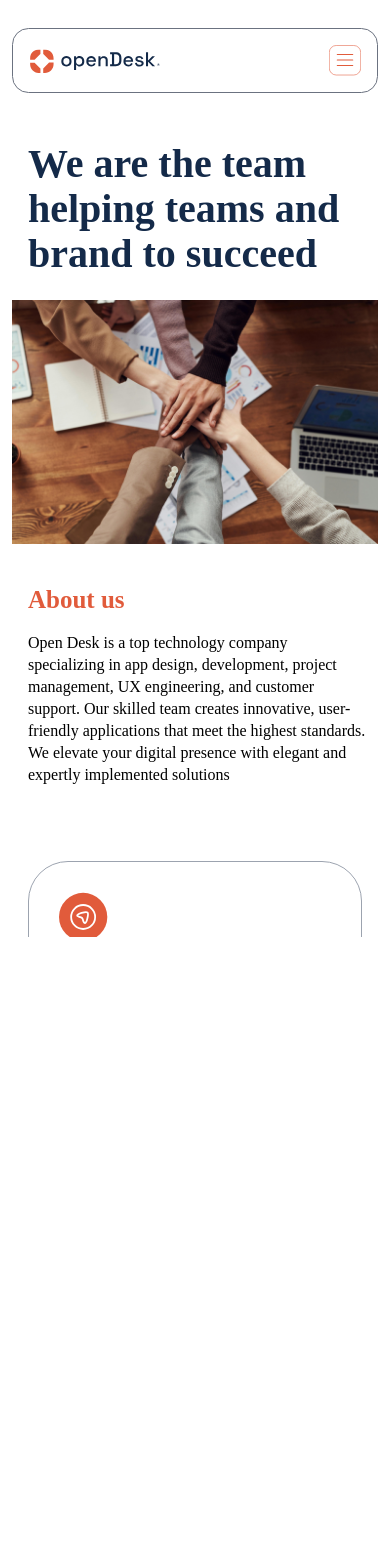
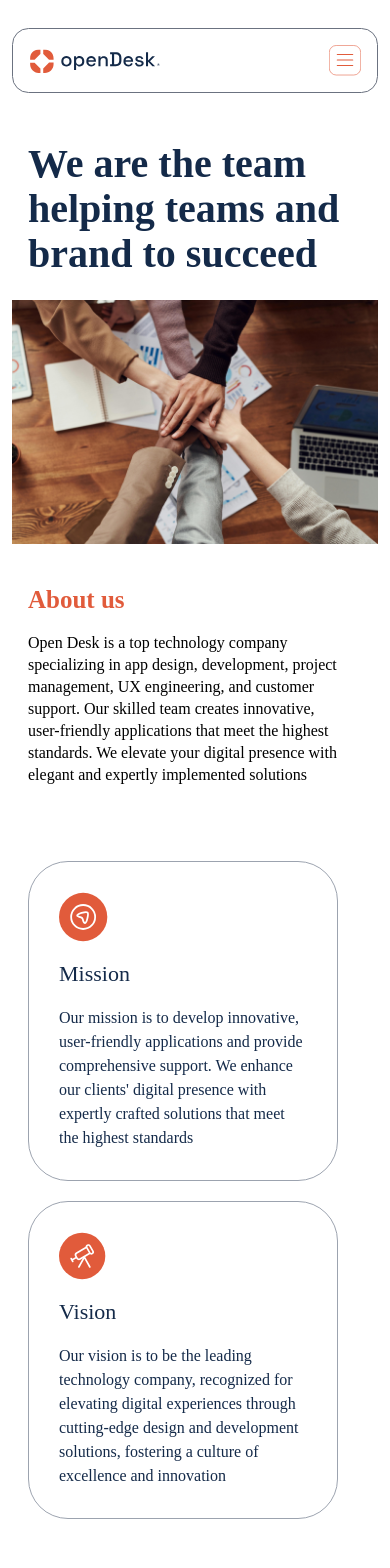
Before and after one commit to Open-Desk-Consult/new-opendesk-website, a React (Vite) app: page /about-us in a window 390 px wide. Shown: the top 1568 px of the page. Before the commit the page ends 949 px from the top, so only its background shows below. Built offline with nearby package versions, Linux system fonts and the light colour scheme; what tailwindcss-animated would draw is missing.

Commit message:
fix:update

```diff
--- a/src/components/About/SecondSectionAbout.tsx
+++ b/src/components/About/SecondSectionAbout.tsx
@@ -1,7 +1,7 @@
 const SecondSectionAbout = () => {
   return (
     <>
-      <div className="mr-6 mt-6 lg:hidden">
+      <div className="mt-6 lg:hidden">
         <img
           src="/Team image.jpg"
           alt="Caroul image"
--- a/src/components/Home/FivthSectionHome.tsx
+++ b/src/components/Home/FivthSectionHome.tsx
@@ -3,9 +3,9 @@ import CustomButton from "../CustomButton";
 const FivthSectionHome = () => {
   return (
     <>
-      <div className="w-full !items-center !justify-center flex flex-col !mt-[150px] mb-4 lg:hidden">
+      <div className="w-full !items-center !justify-center flex flex-col !mt-[150px] mb-4 lg:hidden mr-[22px]">
         <div className="!w-full">
-          <div className="w-full relative border h-[631.54px] bg-[#FFECE7] !rounded-[28px] flex flex-col items-center justify-start bgImg">
+          <div className="w-full max-w-[385px] border h-[580.54px] bg-[#FFECE7] !rounded-[28px] flex flex-col items-center justify-start bgImg">
             <div className="px-6 mt-[60px] text-center w-auto">
               <div className="font-medium text-[30px] h-[80px] text-left leading-[40.93px]">
                 Ready to partner with our team to help your brand?
--- a/src/components/Home/FourthSectionHome.tsx
+++ b/src/components/Home/FourthSectionHome.tsx
@@ -14,7 +14,7 @@ const FourthSectionHome = () => {
             Areas in which we provide our services
           </div>
         </div>
-        <div className="grid grid-row items-center justify-center gap-y-5 lg:grid-cols-3 md:grid-cols-2 lg:!px-[64px] lg:mt-[100px] lg:gap-x-4 pr-[25px]">
+        <div className="grid grid-row items-center justify-center gap-y-5 lg:grid-cols-3 md:grid-cols-2 lg:!px-[64px] lg:mt-[100px] lg:gap-x-4">
           {services.map((service) => (
             <div key={service.title} className="col-span-1">
               <ServiceCard
--- a/src/components/Home/SecondSectionHome.tsx
+++ b/src/components/Home/SecondSectionHome.tsx
@@ -16,7 +16,7 @@ const SecondSectionHome = () => {
         <img
           src={cauroselImage}
           alt="Caroul image"
-          className="w-full !max-h-[250px]"
+          className="!w-full !max-h-[250px]"
         />
         <div className="bg-[#F7F7F7] !px-[30px] !py-[30px] flex flex-col items-center justify-center w-full">
           <div className="font-bold text-[12.6px] leading-[15.12px] text-[#838080]">
--- a/src/components/ServiceCard.tsx
+++ b/src/components/ServiceCard.tsx
@@ -10,7 +10,7 @@ const ServiceCard = ({ title, icon, info, onClick, hasBtn = true }: IProps) => {
   const baseStyle =
     "flex flex-col items-start justify-start gap-y-5 text-[#142A49] border border-gray-400 rounded-[40px] p-[30px] hover:bg-[#E15B3B] hover:border-[#E15B3B] hover:text-white mt-5 service-card";
   const sizeStyle = hasBtn
-    ? "max-w-[379.26px] max-h-[370px] lg:!mx-auto lg:!h-[370px] lg:w-auto w-full"
+    ? "max-w-[379.26px] lg:!mx-auto lg:!h-[370px] lg:w-auto w-full"
     : "lg:h-[366px] lg:!max-h-[370px] w-full";
 
   const styleClass = `${baseStyle} ${sizeStyle}`;
@@ -24,10 +24,10 @@ const ServiceCard = ({ title, icon, info, onClick, hasBtn = true }: IProps) => {
           className="service-card hover:filter hover:brightness-0 hover:invert text-[#E15B3B]"
         />
       </div>
-      <div className="font-medium text-[27px] leading-[27px] hover:text-white">
+      <div className="font-medium text-[22px] leading-[24px] lg:text-[27px] lg:leading-[27px] hover:text-white">
         {title}
       </div>
-      <div className="font-normal text-[19px] leading-[25px] hover:text-white">
+      <div className="font-normal text-[16px] lg:text-[19px] lg:leading-[25px] hover:text-white">
         {info}
       </div>
       {hasBtn && (
--- a/src/custom.css
+++ b/src/custom.css
@@ -4,11 +4,13 @@ html {
 }
 body {
   scroll-behavior: smooth;
-  box-sizing: border-box;
 }
 * {
   margin: 0;
   padding: 0;
+  /* box-sizing: border-box !important; */
+  /* overflow-x: hidden; */
+  /* overflow: hidden; */
 }
 
 .hide-scrollbar::-webkit-scrollbar {
@@ -52,7 +54,7 @@ body {
 .mobileFooter {
   background-image: url("/public/Opendesk.png");
   background-repeat: no-repeat;
-  background-position-y: 420px;
+  background-position-y: 400px;
   background-size: contain;
 }
 
--- a/src/layout/Footer.tsx
+++ b/src/layout/Footer.tsx
@@ -15,7 +15,7 @@ const Footer = () => {
                 <Link
                   to={nav.key}
                   key={nav.key}
-                  className="text-[20px] font-medium leading-[25px] text-white"
+                  className="text-[12px] font-medium leading-[16px] text-white"
                 >
                   {nav.label}
                 </Link>
@@ -24,18 +24,23 @@ const Footer = () => {
           </div>
         </div>
         <div className="flex flex-col items-start justify-start gap-y-8 !pt-7">
-          <div className="font-medium text-xl leading-[25px] text-[#FBFBFB]">
-            ©{new Date().getFullYear()} OpenDesk. All rights reserved
+          <div className="font-medium text-[12px] leading-[16px] text-[#FBFBFB]">
+            info@opendeskng.com
           </div>
+
           <div className="flex items-center justify-center gap-x-4">
             {socialsLogo.map((soc) => (
               <Link to={soc.path} key={soc.name}>
-                <img src={soc.logo} alt={soc.name} />
+                <img
+                  src={soc.logo}
+                  alt={soc.name}
+                  className="w-[23px] h-[23px]"
+                />
               </Link>
             ))}
           </div>
-          <div className="font-medium text-xl leading-[25px] text-[#FBFBFB]">
-            info@opendeskng.com
+          <div className="font-medium text-[12px] leading-[16px] text-[#FBFBFB]">
+            ©{new Date().getFullYear()} OpenDesk. All rights reserved
           </div>
         </div>
       </div>
--- a/src/layout/MainNavigation.tsx
+++ b/src/layout/MainNavigation.tsx
@@ -96,7 +96,7 @@ const MainNavigation = () => {
           </Drawer>
 
           {!openMenu && (
-            <div className="!w-full flex items-center justify-between !px-[16px] !py-4 border rounded-[16.5px] border-gray-500">
+            <div className="!w-full flex items-center justify-between !px-[16px] !py-4 border rounded-[16.5px] border-gray-500 z-50 bg-white mr-[22px]">
               <div>
                 <img
                   src={opendeskImage}
@@ -115,7 +115,7 @@ const MainNavigation = () => {
             </div>
           )}
 
-          <div className="pt-[18px] !w-screen !h-screen overflow-y-scroll hide-scrollbar">
+          <div className="pt-[18px] !w-full !h-full overflow-scroll hide-scrollbar">
             <Outlet />
             <Footer />
           </div>
```
